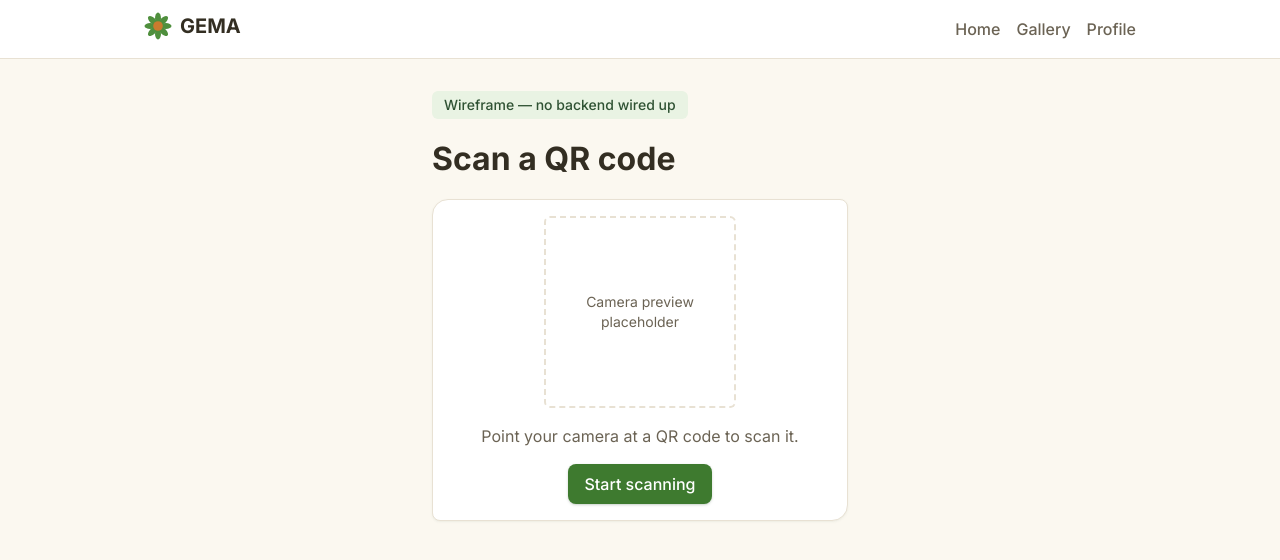
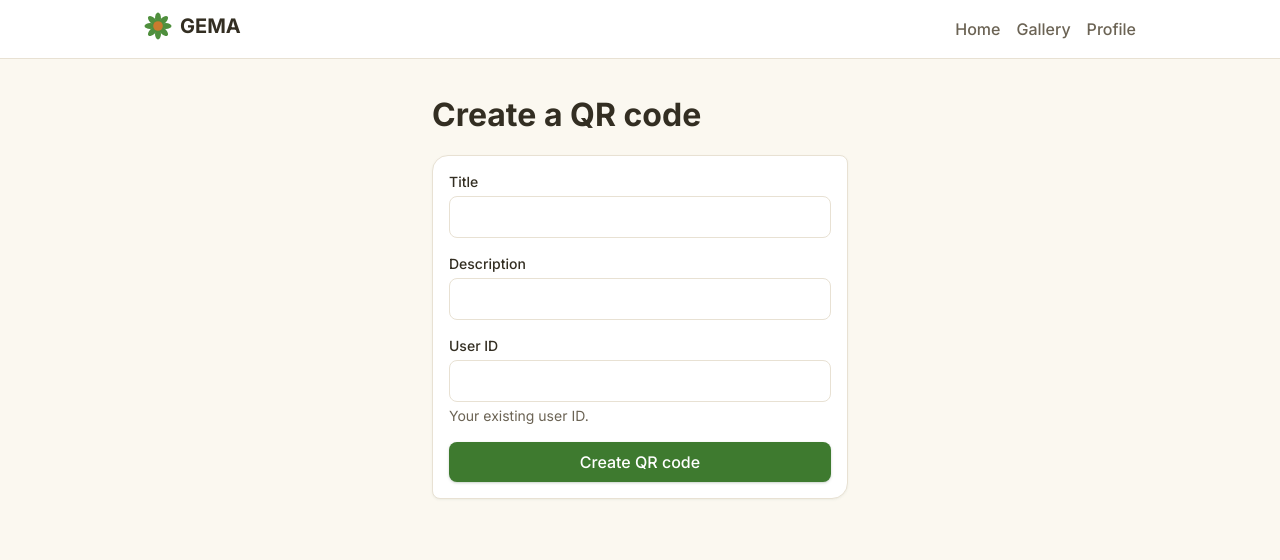
Before and after one commit to Gabriel-Gerhardt/GEMA, a React (Vite) app in the folder frontend/: page /qr/scan in a window 1280 px wide. Shown: the top 560 px of the page. Built offline with nearby package versions, Linux system fonts and the light colour scheme; no server answers.

Commit message:
GAB-28: replace QrCodeInput scan stub with creation form

```diff
--- a/frontend/src/pages/QrCodeInput.tsx
+++ b/frontend/src/pages/QrCodeInput.tsx
@@ -1,23 +1,142 @@
+import { useRef, useState, type FormEvent } from 'react'
 import Button from '../components/Button'
 import Card from '../components/Card'
+import ErrorState from '../components/ErrorState'
+import Input from '../components/Input'
+import { ApiError, apiClient } from '../lib/apiClient'
+
+interface QrcodeCreateResponse {
+  publicId: string
+}
+
+interface FieldErrors {
+  title?: string
+  description?: string
+  userId?: string
+}
+
+type FormState =
+  | { status: 'idle' | 'submitting' }
+  | { status: 'error'; message?: string }
+  | { status: 'success'; publicId: string }
+
+function fieldErrorFromMessage(message: string): FieldErrors {
+  // Backend validation errors come back as "<field>: <reason>" (see
+  // GlobalExceptionHandler#handleValidation) or a plain message for
+  // business-rule failures like "User not found".
+  const [field, ...rest] = message.split(':')
+  if (rest.length > 0 && ['title', 'description', 'userId'].includes(field)) {
+    return { [field]: rest.join(':').trim() } as FieldErrors
+  }
+  if (/user/i.test(message)) {
+    return { userId: message }
+  }
+  return {}
+}
 
 export default function QrCodeInput() {
+  const [title, setTitle] = useState('')
+  const [description, setDescription] = useState('')
+  const [userId, setUserId] = useState('')
+  const [fieldErrors, setFieldErrors] = useState<FieldErrors>({})
+  const [form, setForm] = useState<FormState>({ status: 'idle' })
+  const submittingRef = useRef(false)
+
+  const submit = async (e: FormEvent) => {
+    e.preventDefault()
+    if (submittingRef.current) return
+    submittingRef.current = true
+    setFieldErrors({})
+    setForm({ status: 'submitting' })
+    try {
+      const result = await apiClient.post<QrcodeCreateResponse>('/api/qrcodes', {
+        title,
+        description,
+        userId: Number(userId),
+      })
+      setForm({ status: 'success', publicId: result.publicId })
+    } catch (err) {
+      if (err instanceof ApiError && err.status === 400) {
+        const errors = fieldErrorFromMessage(err.message)
+        if (Object.keys(errors).length === 0) {
+          setForm({ status: 'error', message: err.message })
+          return
+        }
+        setFieldErrors(errors)
+        setForm({ status: 'idle' })
+        return
+      }
+      setForm({ status: 'error' })
+    } finally {
+      submittingRef.current = false
+    }
+  }
+
+  if (form.status === 'success') {
+    const shareUrl = `${window.location.origin}/q/${form.publicId}`
+    return (
+      <main className="mx-auto max-w-md px-4 py-8">
+        <Card className="text-center">
+          <h1 className="text-2xl font-bold text-text-warm-900">QR code created</h1>
+          <p className="mt-3 text-base text-text-warm-600">
+            Share this link, or generate a QR code from it:
+          </p>
+          <p className="mt-4 break-all rounded-md bg-mint-50 px-3 py-2 text-sm font-medium text-leaf-green">
+            {shareUrl}
+          </p>
+        </Card>
+      </main>
+    )
+  }
+
   return (
     <main className="mx-auto max-w-md px-4 py-8">
-      <p className="mb-4 inline-block rounded-md bg-mint-50 px-3 py-1 text-sm font-medium text-leaf-green">
-        Wireframe — no backend wired up
-      </p>
-      <h1 className="text-[32px] font-bold text-text-warm-900">Scan a QR code</h1>
+      <h1 className="text-[32px] font-bold text-text-warm-900">Create a QR code</h1>
 
-      <Card className="mt-4 flex flex-col items-center gap-4 text-center">
-        <div className="flex h-48 w-48 items-center justify-center rounded-md border-2 border-dashed border-border-warm-200 text-sm text-text-warm-600">
-          Camera preview placeholder
-        </div>
-        <p className="text-base text-text-warm-600">
-          Point your camera at a QR code to scan it.
-        </p>
-        <Button variant="primary">Start scanning</Button>
-      </Card>
+      {form.status === 'error' ? (
+        <ErrorState
+          message={
+            form.message ??
+            "We couldn't create your QR code. Please check your connection and try again."
+          }
+          onRetry={() => setForm({ status: 'idle' })}
+        />
+      ) : (
+        <Card className="mt-4">
+          <form className="flex flex-col gap-4" onSubmit={submit}>
+            <Input
+              label="Title"
+              value={title}
+              onChange={(e) => setTitle(e.target.value)}
+              errorText={fieldErrors.title}
+              required
+            />
+            <Input
+              label="Description"
+              value={description}
+              onChange={(e) => setDescription(e.target.value)}
+              errorText={fieldErrors.description}
+              required
+            />
+            <Input
+              label="User ID"
+              helperText="Your existing user ID."
+              value={userId}
+              onChange={(e) => setUserId(e.target.value)}
+              errorText={fieldErrors.userId}
+              inputMode="numeric"
+              required
+            />
+            <Button
+              type="submit"
+              variant="primary"
+              disabled={form.status === 'submitting'}
+            >
+              {form.status === 'submitting' ? 'Creating…' : 'Create QR code'}
+            </Button>
+          </form>
+        </Card>
+      )}
     </main>
   )
 }
```
Also changed, not shown: 2 other files (tests, documents, lock files or other folders).
